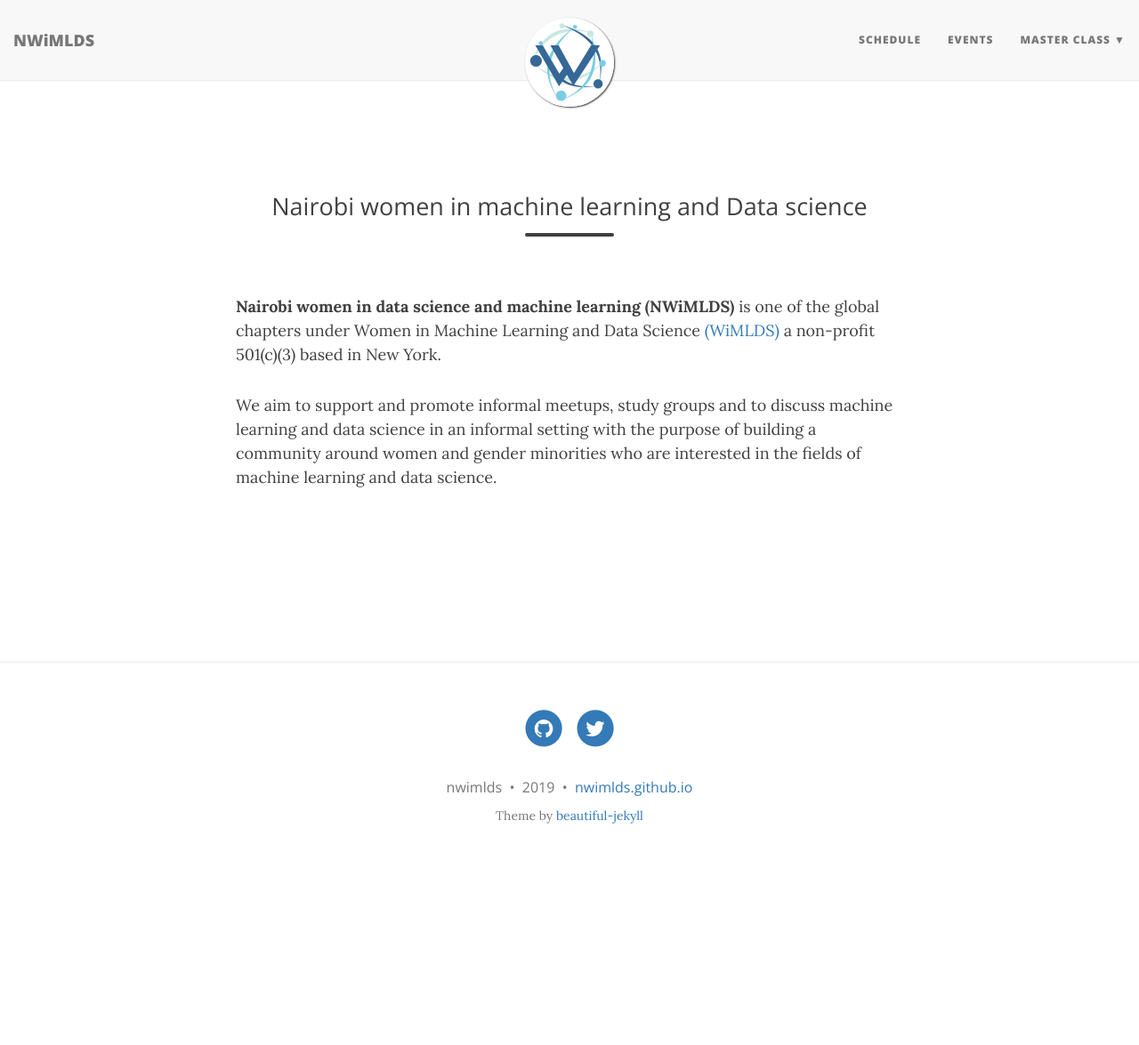
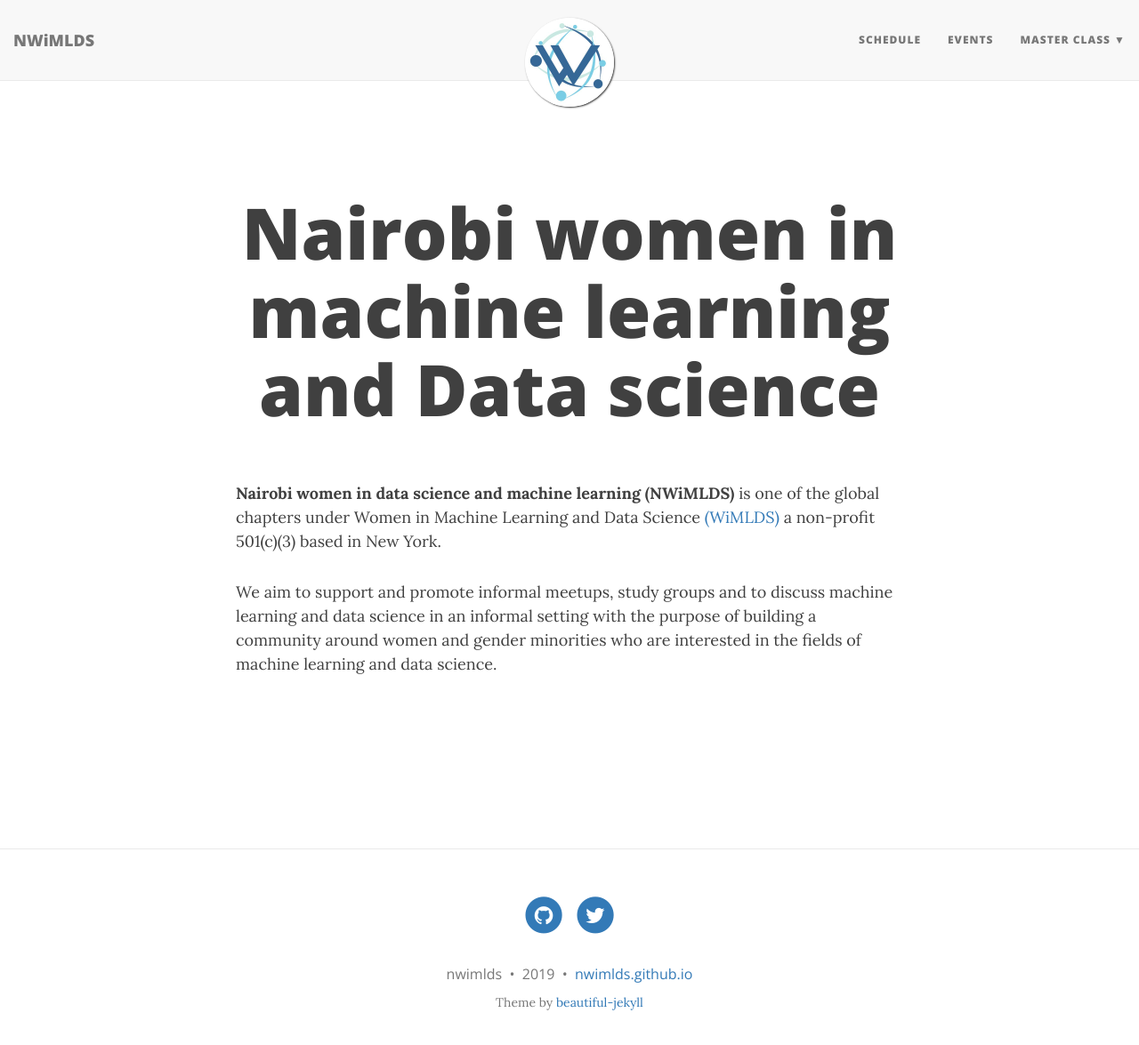
Before and after one commit to Master-DS-Classes/nwimlds.github.io, a Jekyll site: the page index.html, which Jekyll copies as it is, in a window 1280 px wide and 1188 px high. Shown: the top 1175 px of the window at 89% size. Built offline with Jekyll 4.4.1, drawn with Linux system fonts in a browser that asks for light colours; nearby versions of some CDN libraries.

Commit message:
Update index.html

```diff
--- a/index.html
+++ b/index.html
@@ -133,12 +133,13 @@
     <div class="row">
       <div class="col-lg-8 col-lg-offset-2 col-md-10 col-md-offset-1">
         <div class="page-heading">
-          <!--<h1>NWiMLDS</h1>-->
+          <!--<h1>NWiMLDS</h1>
+<hr class="small">-->
 
 	<p>&nbsp;</p>
 
-            <span class="page-subheading">Nairobi women in machine learning and Data science</span>
-		 <hr class="small">
+            <h1>Nairobi women in machine learning and Data science</h1>
+
         </div>
       </div>
     </div>
```
